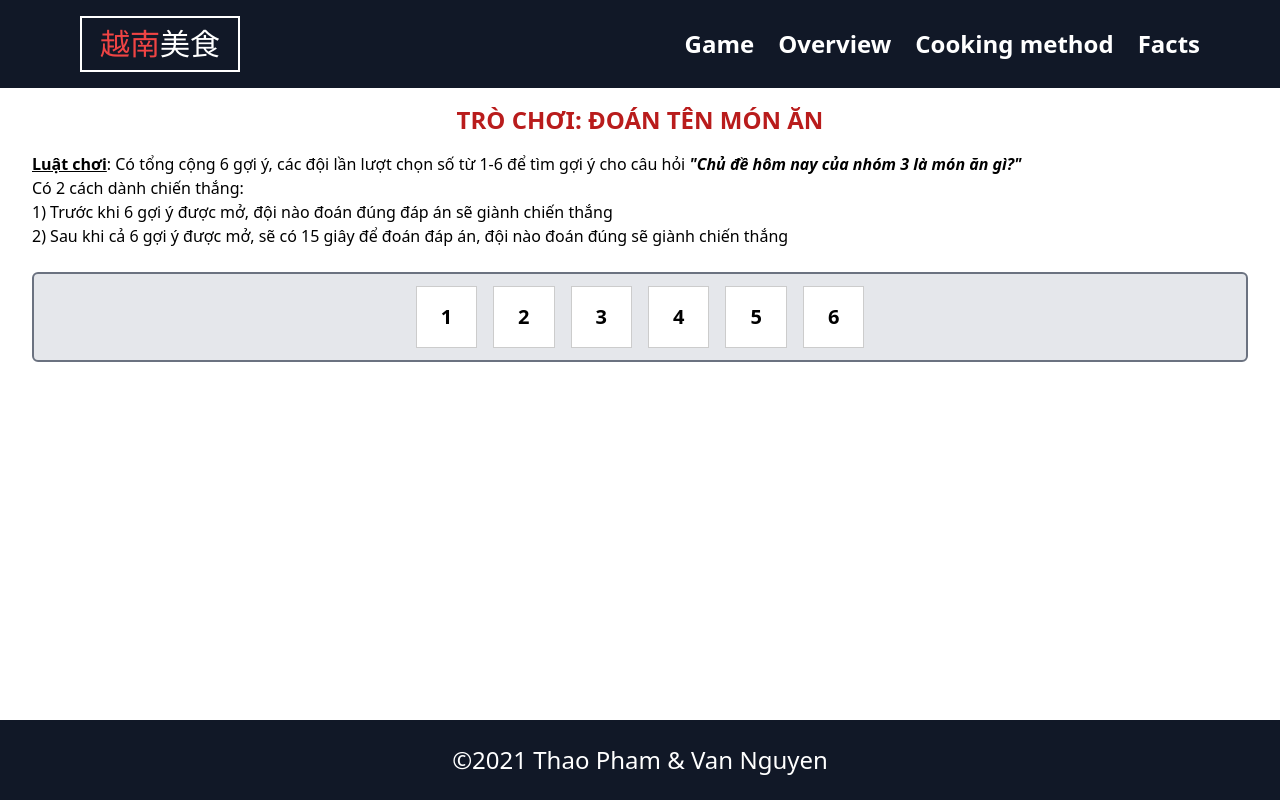
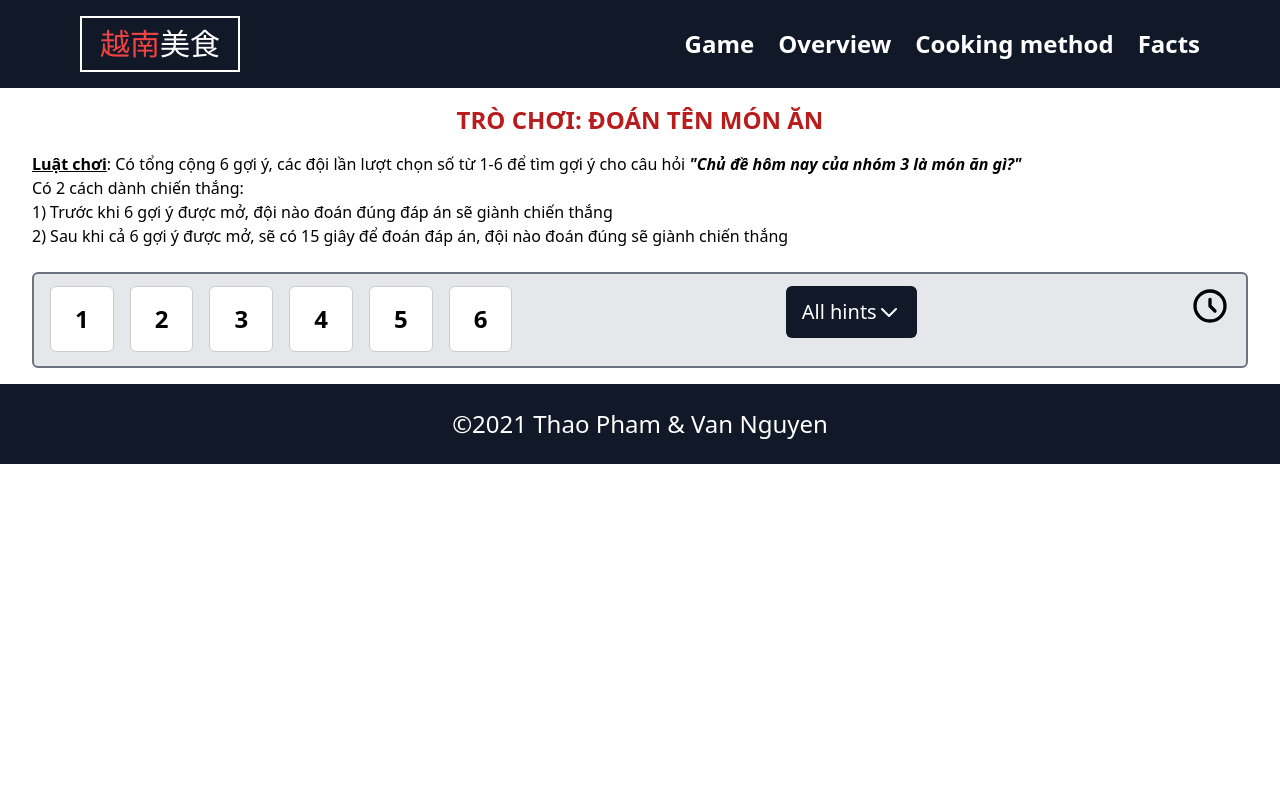
Before and after one commit to van-nth/food-site, a React (Create React App) app: page /game in a window 1280 px wide. Built offline with nearby package versions, Linux system fonts and the light colour scheme.

Commit message:
CountDown

```diff
--- /dev/null
+++ b/src/CountDown.jsx
@@ -0,0 +1,48 @@
+import React, { useState, useEffect } from 'react'
+
+const CountDown = ({ hours = 0, minutes = 0, seconds = 0 }) => {
+  const [paused, setPaused] = useState(false);
+  const [over, setOver] = useState(false);
+  const [[h, m, s], setTime] = useState([hours, minutes, seconds]);
+
+  const tick = () => {
+    if (paused || over) return;
+    if (h === 0 && m === 0 && s === 0) setOver(true);
+    else if (m === 0 && s === 0) {
+      setTime([h - 1, 59, 59]);
+    } else if (s === 0) {
+      setTime([h, m - 1, 59]);
+    } else {
+      setTime([h, m, s - 1]);
+    }
+  };
+
+  const reset = () => {
+    setTime([parseInt(hours), parseInt(minutes), parseInt(seconds)]);
+    setPaused(false);
+    setOver(false);
+  };
+
+  useEffect(() => {
+    const timerID = setInterval(() => tick(), 1000);
+    return () => clearInterval(timerID);
+  });
+
+  return (
+    <div className="text-2xl text-center">
+      <p className="md: text-4xl text-green-700 font-bold">{`${h.toString().padStart(2, '0')}:${m
+        .toString()
+        .padStart(2, '0')}:${s.toString().padStart(2, '0')}`}</p>
+      <div className="text-red-600 font-semibold text-xl">{over ? "时间到了!" : ''}</div>
+      <button
+        onClick={() => setPaused(!paused)}
+        className="px-3 py-2 border-1 border-gray-800 rounded-md text-sm"
+      >
+        {paused ? 'Resume' : 'Pause'}
+      </button>
+      <button className="text-sm" onClick={() => reset()}>Restart</button>
+    </div>
+  );
+};
+
+export default CountDown
--- a/src/Footer.jsx
+++ b/src/Footer.jsx
@@ -2,7 +2,7 @@ import React from 'react'
 
 function Footer() {
   return (
-    <div className="fixed bottom-0 w-full bg-gray-900 text-white text-sm md:text-xl xl:text-2xl text-center py-6">
+    <div className="sticky bottom-0 w-full bg-gray-900 text-white text-sm md:text-xl xl:text-2xl text-center py-6">
       <h3>©2021 Thao Pham & Van Nguyen</h3>
     </div>
   )
--- a/src/Game.jsx
+++ b/src/Game.jsx
@@ -1,5 +1,6 @@
-import React, { useState } from 'react';
+import React, { useState, useEffect } from 'react';
 import hints from './data';
+import CountDown from './CountDown';
 
 const allButtons= [...new Set(hints.map(hint => hint.name))];
 
@@ -11,6 +12,8 @@ function Game() {
   const [hintItems, setHintItems] = useState([]);
   const [buttons, setButtons] = useState(allButtons);
   const [tab, setTab] = useState('');
+  const [showAllHints, setShowAllHints] = useState(false);
+  const [showCountDown, setShowCountDown] = useState(false);
 
   //Filter Function
   const filter = (button) =>{
@@ -19,16 +22,9 @@ function Game() {
     setHintItems(filteredData)
   }
 
-  const handleButton = (button)=> {
-    filter(button)
-    setTab(button)
-    if (tab === button) {
-      alert('Ô này đã được mở. Vui lòng chọn ô khác!')
-    }
-  }
 
   return (
-    <div className="game-page">
+    <div className="game-page overscroll-y-none">
       <h2 className="text-red-700 font-semibold text-center text-2xl mb-4">TRÒ CHƠI: ĐOÁN TÊN MÓN ĂN</h2>
       <ul>
         <strong className="underline">Luật chơi</strong>: Có tổng cộng 6 gợi ý, các đội lần lượt chọn số từ 1-6 để tìm gợi ý cho câu hỏi <strong className="italic">"Chủ đề hôm nay của nhóm 3 là món ăn gì?"</strong>
@@ -37,14 +33,22 @@ function Game() {
         <li>1) Trước khi 6 gợi ý được mở, đội nào đoán đúng đáp án sẽ giành chiến thắng</li>
         <li>2) Sau khi cả 6 gợi ý được mở, sẽ có 15 giây để đoán đáp án, đội nào đoán đúng sẽ giành chiến thắng</li>
       </ul>
-      <div className="text-center bg-gray-200 border-2 border-gray-500 rounded-md px-4 py-3 mt-6">
+      <div className="game md:flex justify-between bg-gray-200 border-2 border-gray-500 rounded-md px-4 py-3 mt-6 overflow-hidden">
+        <div className="col-1 xl:flex-wrap">
           <div className="buttons flex items-center justify-center space-x-4">
             {buttons.map((button, i)=>(
               <button
                 key={i}
                 type="button"
-              onClick={handleButton}
-              className={`${tab === button ? 'active' : 'inactive'} px-6 py-4 text-xl font-bold`}
+                onClick={()=> {
+                  filter(button)
+                  setTab(button)
+                  if (tab === button) {
+                    alert('Ô này đã được mở. Vui lòng chọn ô khác!')
+                  }
+                }}
+                className={`${tab === button ? 'active' : 'inactive'}
+                px-4 py-2 md:px-6 md:py-4 text-sm xl:text-2xl font-bold border-gray-800 border-2 rounded-md`}
               >
                 {button}
               </button>
@@ -54,12 +58,56 @@ function Game() {
           <div className="content">
             {hintItems.map((hint) => (
               <div key={hint.id}>
-              <p>{hint.content}</p>
+                <p className="text-center text-red-600 my-2 text-sm md:text-2xl xl:text-3xl">{hint.content}</p>
                 {(hint.imgs).map((img) => (
-                <img key={img.id} src={img.img} alt="img" />
+                  <div key={img.id} className="flex flex-row items-center justify-center">
+                    <img
+                      src={img.img}
+                      alt="img"
+                      className="w-70 h-60"
+                    />
+                  </div>
                 ))}
               </div>
             ))}
+          </div>
+        </div>
+
+        <div className="col-2">
+          <button
+            onClick={() => setShowAllHints(!showAllHints)}
+            className="my-4 md:mt-0 flex items-center justify-center bg-gray-900 text-white text-xl border-none rounded-md px-4 py-3 mb-4"
+          >
+            <span>All hints</span>
+            <svg xmlns="http://www.w3.org/2000/svg" className="h-6 w-6" fill="none" viewBox="0 0 24 24" stroke="currentColor">
+              <path strokeLinecap="round" strokeLinejoin="round" strokeWidth={2} d="M19 9l-7 7-7-7" />
+            </svg>
+          </button>
+          {showAllHints && (
+            <ul className="md:w-2/3">
+              {allHints.map((v) => (
+                <li
+                  key={v.id}
+                  className="list-disc text-sm md:text-normal"
+                >
+                  {v.content}
+                </li>
+              ))}
+            </ul>
+          )}
+        </div>
+
+        <div className="col-3 text-center">
+          <button
+            onClick={() => setShowCountDown(!showCountDown)}
+          >
+            <svg xmlns="http://www.w3.org/2000/svg" className="h-10 w-10" fill="none" viewBox="0 0 24 24" stroke="currentColor">
+              <path strokeLinecap="round" strokeLinejoin="round" strokeWidth={2} d="M12 8v4l3 3m6-3a9 9 0 11-18 0 9 9 0 0118 0z" />
+            </svg>
+          </button>
+          {showCountDown && (
+            <CountDown hours={0} minutes={0} seconds={15} />
+          )}
         </div>
       </div>
     </div>
```
Lines whose indentation alone changed are shown as unchanged.
